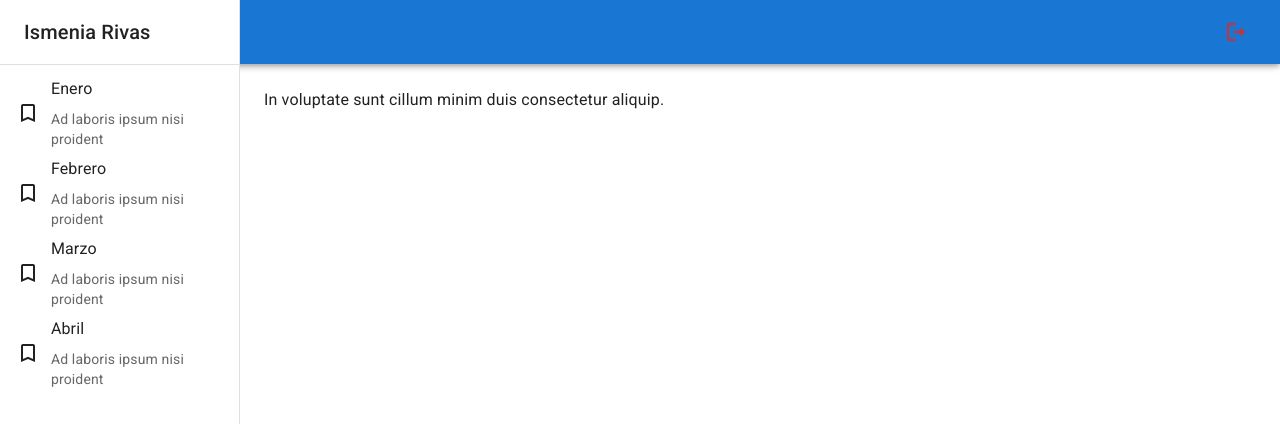
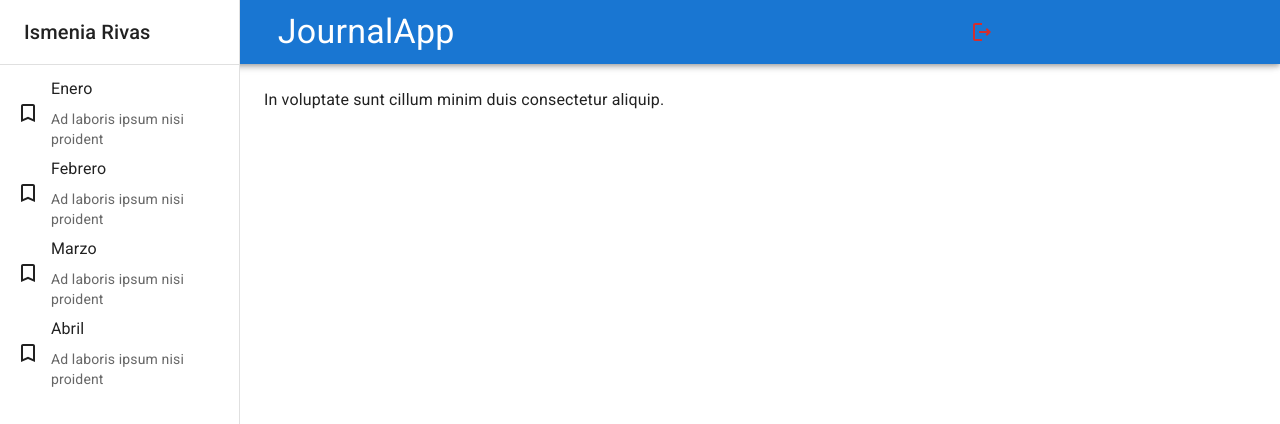
Before and after one commit to issyrivas17/Journal-app-vite, a React (Vite) app: page / in a window 1280 px wide. Shown: the top 424 px of the page. Built offline with nearby package versions, Linux system fonts and the light colour scheme.

Commit message:
estaba pasando una propiedad que no era y por eso no se veia el journalapp, todo esta bien mas tarde seguimos

```diff
--- a/src/journal/components/NavBar.jsx
+++ b/src/journal/components/NavBar.jsx
@@ -20,8 +20,8 @@ export const NavBar = ({ drawerWidth = 240 }) => {
         >
             <MenuOutlined/>
         </IconButton>
-        <Grid container direction= 'row' justifyContent= 'space-between' alignItems='center'>
-        <Typography variant='h6' noWrap component='div'>  JournalApp </Typography>
+        <Grid container direction= 'row' justifyContent= 'space-around' alignItems='center'>
+        <Typography variant='h4' noWrap component='div'>JournalApp </Typography>
         <IconButton color='error'>
             <LogoutOutlined/>
         </IconButton>
```
